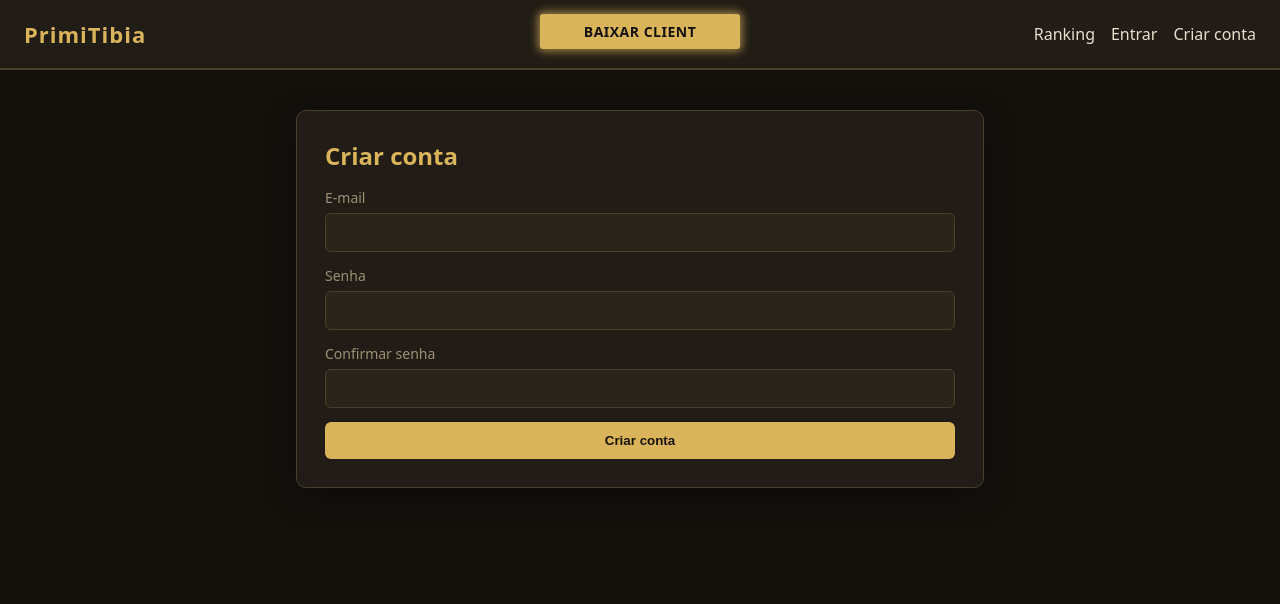
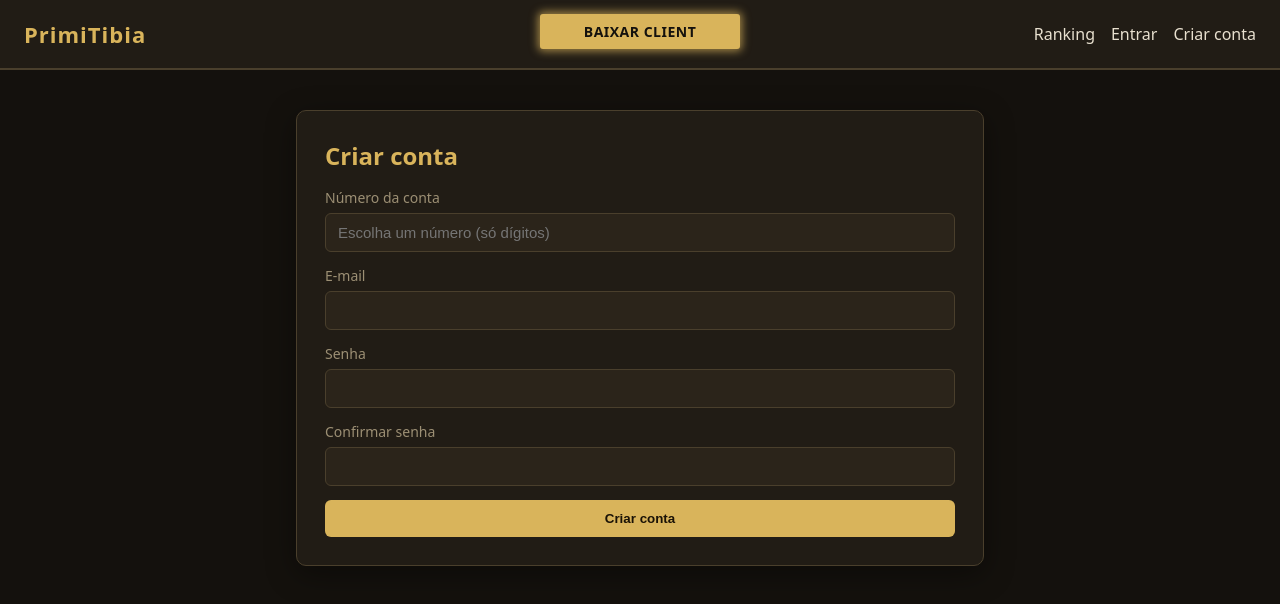
Before and after one commit to brujim/primitibia-web, a React (Vite) app: page /register in a window 1280 px wide. Shown: the top 604 px of the page. Built offline with nearby package versions, Linux system fonts and the light colour scheme; no server answers.

Commit message:
Updated to proxy a vercel connection

```diff
--- a/src/pages/Register.jsx
+++ b/src/pages/Register.jsx
@@ -4,7 +4,7 @@ import { api } from '../api.js'
 import { useAuth } from '../auth.jsx'
 
 export default function Register() {
-  const [form, setForm] = useState({ email: '', password: '', confirm: '' })
+  const [form, setForm] = useState({ account_number: '', email: '', password: '', confirm: '' })
   const [error, setError] = useState('')
   const [created, setCreated] = useState(null)
   const [loading, setLoading] = useState(false)
@@ -43,6 +43,17 @@ export default function Register() {
     <div className="card">
       <h1>Criar conta</h1>
       <form onSubmit={submit}>
+        <label>Número da conta
+          <input
+            type="text"
+            inputMode="numeric"
+            pattern="[0-9]*"
+            value={form.account_number}
+            onChange={(e) => setForm({ ...form, account_number: e.target.value.replace(/\D/g, '') })}
+            placeholder="Escolha um número (só dígitos)"
+            required
+          />
+        </label>
         <label>E-mail
           <input type="email" value={form.email} onChange={set('email')} required />
         </label>
```
